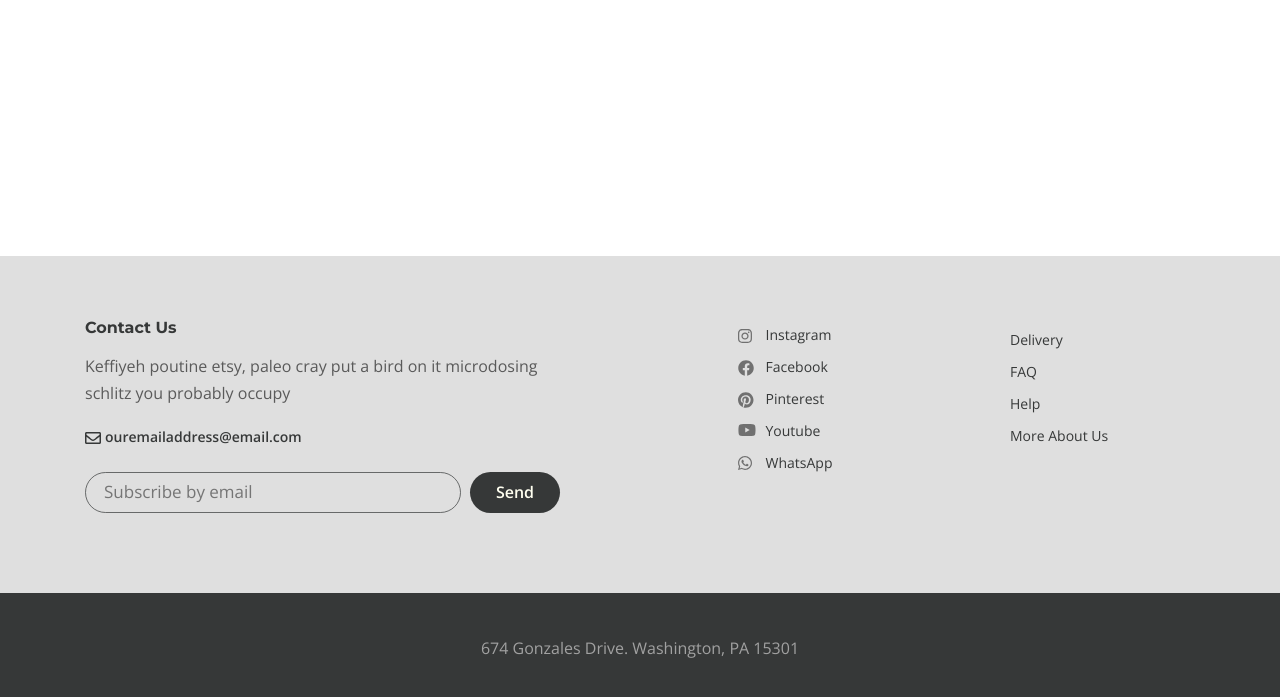
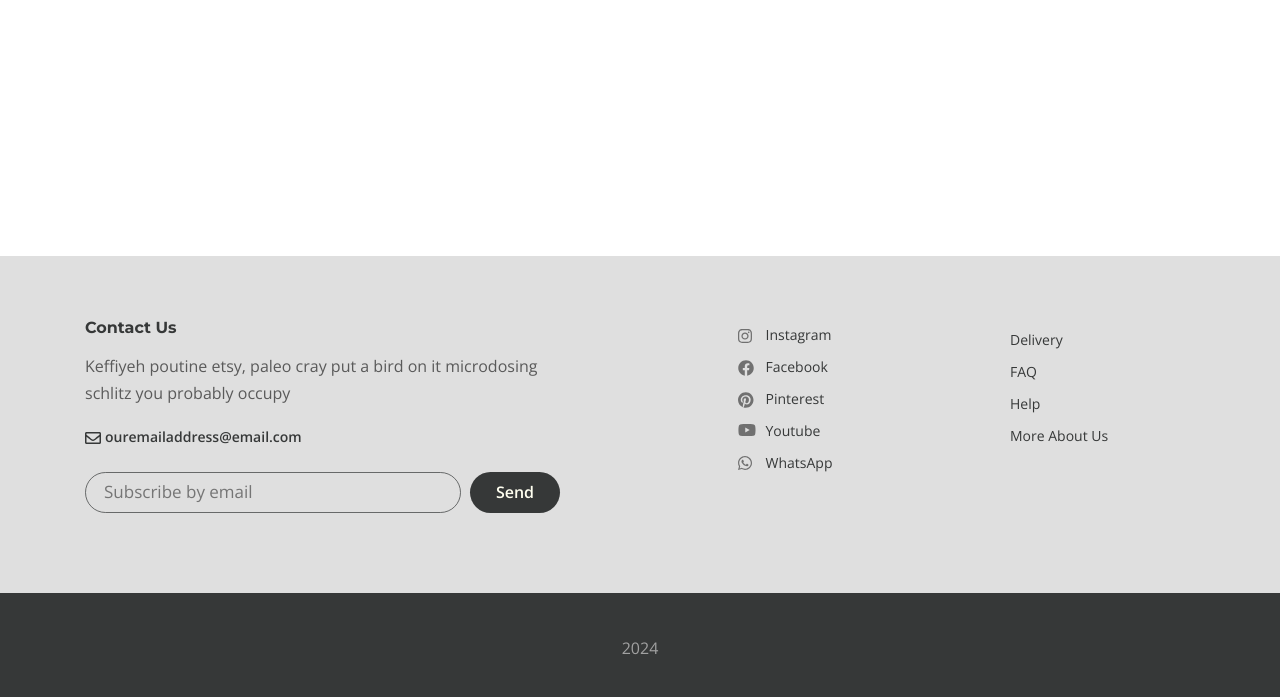
Before and after one commit to KindrakevychNatali/gulp_project, a website: page app/page.html in a window 1280 px wide. Shown: the part 97-794 px from the top of the page. Drawn offline with nearby package versions, Linux system fonts and the light colour scheme; files whose address does not match are found by name.

Commit message:
Update page.html

```diff
--- a/app/page.html
+++ b/app/page.html
@@ -124,7 +124,7 @@
       </div>
       <div class="footer__copyright">
         <div class="container">
-        <p>674 Gonzales Drive.   Washington, PA 15301</p>
+        <p>2024</p>
       </div>
       </div>
     </footer>
```
